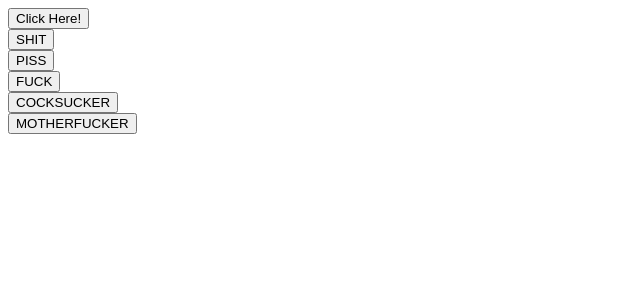
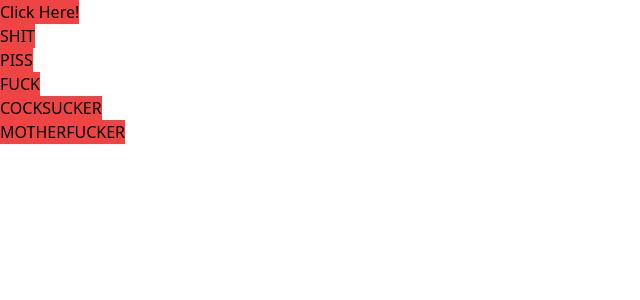
Before and after one commit to pjblecha/udemy-modernreactwithredux2024-comps, a React (Create React App) app: page / in a window 1280 px wide. Shown: the top 300 px of the page, without its empty margins (0-640 px from the left). Built offline with nearby package versions, Linux system fonts and the light colour scheme.

Commit message:
added tailwindcss

```diff
--- a/package.json
+++ b/package.json
@@ -35,5 +35,10 @@
       "last 1 firefox version",
       "last 1 safari version"
     ]
+  },
+  "devDependencies": {
+    "autoprefixer": "^10.4.19",
+    "postcss": "^8.4.38",
+    "tailwindcss": "^3.4.3"
   }
 }
--- /dev/null
+++ b/postcss.config.js
@@ -0,0 +1,6 @@
+module.exports = {
+  plugins: {
+    tailwindcss: {},
+    autoprefixer: {},
+  },
+}
--- a/src/Button.js
+++ b/src/Button.js
@@ -11,7 +11,7 @@
     rounded
  }) {
     return (
-        <button>{children}</button>
+        <button className="bg-red-500">{children}</button>
     );
 }
 
--- /dev/null
+++ b/src/index.css
@@ -0,0 +1,3 @@
+@tailwind base;
+@tailwind components;
+@tailwind utilities;
--- a/src/index.js
+++ b/src/index.js
@@ -1,3 +1,4 @@
+import './index.css';
 import React from "react";
 import ReactDOM from 'react-dom/client';
 import App from './App';
--- /dev/null
+++ b/tailwind.config.js
@@ -0,0 +1,10 @@
+/** @type {import('tailwindcss').Config} */
+module.exports = {
+  content: [
+    "./src/**/*.{js,jsx,ts,tsx}",
+  ],
+  theme: {
+    extend: {},
+  },
+  plugins: [],
+}
```
Also changed, not shown: 1 other file (tests, documents, lock files or other folders).
